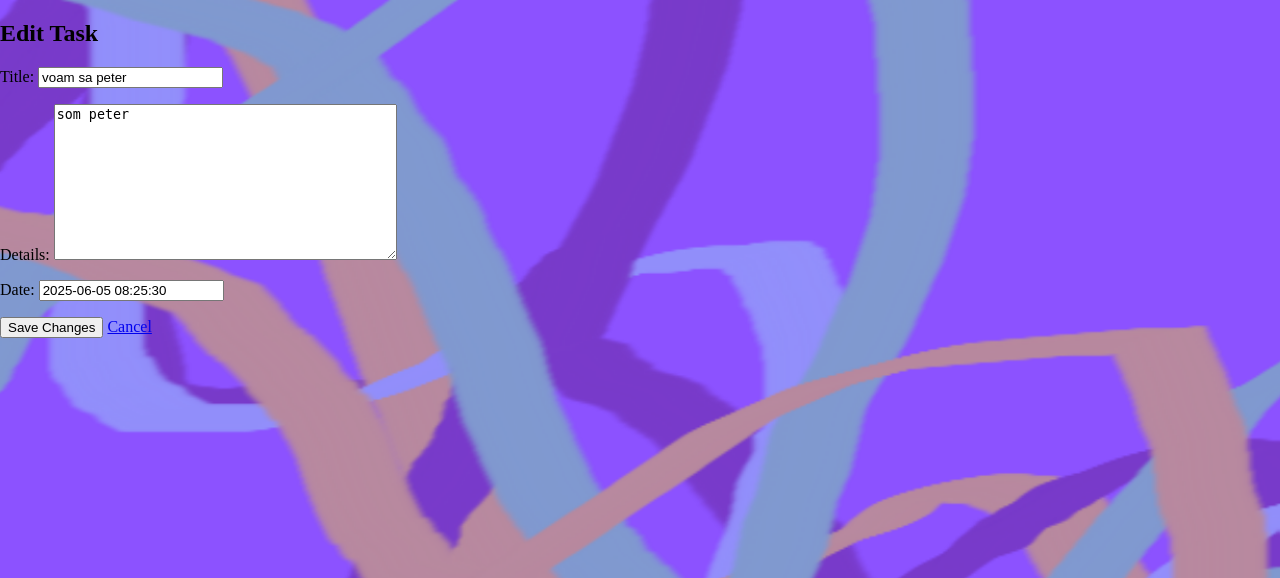
After one commit to veelannowere/to-do-aplikacia, a Django app: page /edit/8/ in a window 1280 px wide. The commit adds this page. Shown: the top 578 px of the page. Run offline with Django 5.2, Linux system fonts and the light colour scheme; data comes from the database, SQL or seed files in the repository; both versions use the stored data as it was after the commit.

```diff
--- /dev/null
+++ b/to_do_aplikacia/templates/todo/edit_task.html
@@ -0,0 +1,13 @@
+{% extends 'base.html' %}
+
+{% block content %}
+<div class="container">
+    <h2>Edit Task</h2>
+    <form method="POST">
+        {% csrf_token %}
+        {{ form.as_p }}
+        <button type="submit" class="btn btn-primary">Save Changes</button>
+        <a href="{% url 'todo' %}" class="btn btn-secondary">Cancel</a>
+    </form>
+</div>
+{% endblock %}
--- a/to_do_aplikacia/to_do_aplikacia/urls.py
+++ b/to_do_aplikacia/to_do_aplikacia/urls.py
@@ -19,12 +19,14 @@ from .views import home
 from todo import views
 from django.contrib.auth import views as auth_views
 
+from todo.views import edit_task
 urlpatterns = [
     path('admin/', admin.site.urls),
     path('user/',include('users.urls')),
     path('',  home, name='home'),
     path('todo/', views.index, name='todo'),
     path('del/<str:item_id>', views.remove, name="del"),
+    path('edit/<int:task_id>/', edit_task, name='edit_task'),
     path('admin/', admin.site.urls),
     path('logout/', auth_views.LogoutView.as_view(next_page='login'), name='logout'),
 ]
--- a/to_do_aplikacia/todo/views.py
+++ b/to_do_aplikacia/todo/views.py
@@ -1,4 +1,4 @@
-from django.shortcuts import render, redirect
+from django.shortcuts import render, redirect, get_object_or_404
 from django.contrib import messages
 from django.contrib.auth import login as auth_login
 
@@ -6,7 +6,8 @@ from .forms import TodoForm
 from .models import Todo
 
 def index(request):
-
+    if not request.user.is_authenticated:  # Opravená kontrola
+        return redirect("/user/login")
     item_list = Todo.objects.order_by("-date")
     if request.method == "POST":
         form = TodoForm(request.POST)
@@ -36,3 +37,16 @@ def login_view(request):
         auth_login(request, user)
         return redirect('todo')
     # ...existing code...
+
+def edit_task(request, task_id):
+    task = get_object_or_404(Todo, id=task_id)
+    if request.method == "POST":
+        form = TodoForm(request.POST, instance=task)
+        if form.is_valid():
+            form.save()
+            messages.success(request, "Task updated successfully!")
+            return redirect('todo')
+    else:
+        form = TodoForm(instance=task)
+
+    return render(request, 'todo/edit_task.html', {'form': form, 'task': task})
```
Also changed, not shown: to_do_aplikacia/templates/todo/index.html (+11 -0 lines), to_do_aplikacia/todo/urls.py (added, +9 -0 lines), to_do_aplikacia/users/views.py (+13 -1 lines), to_do_aplikacia/db.sqlite3.
